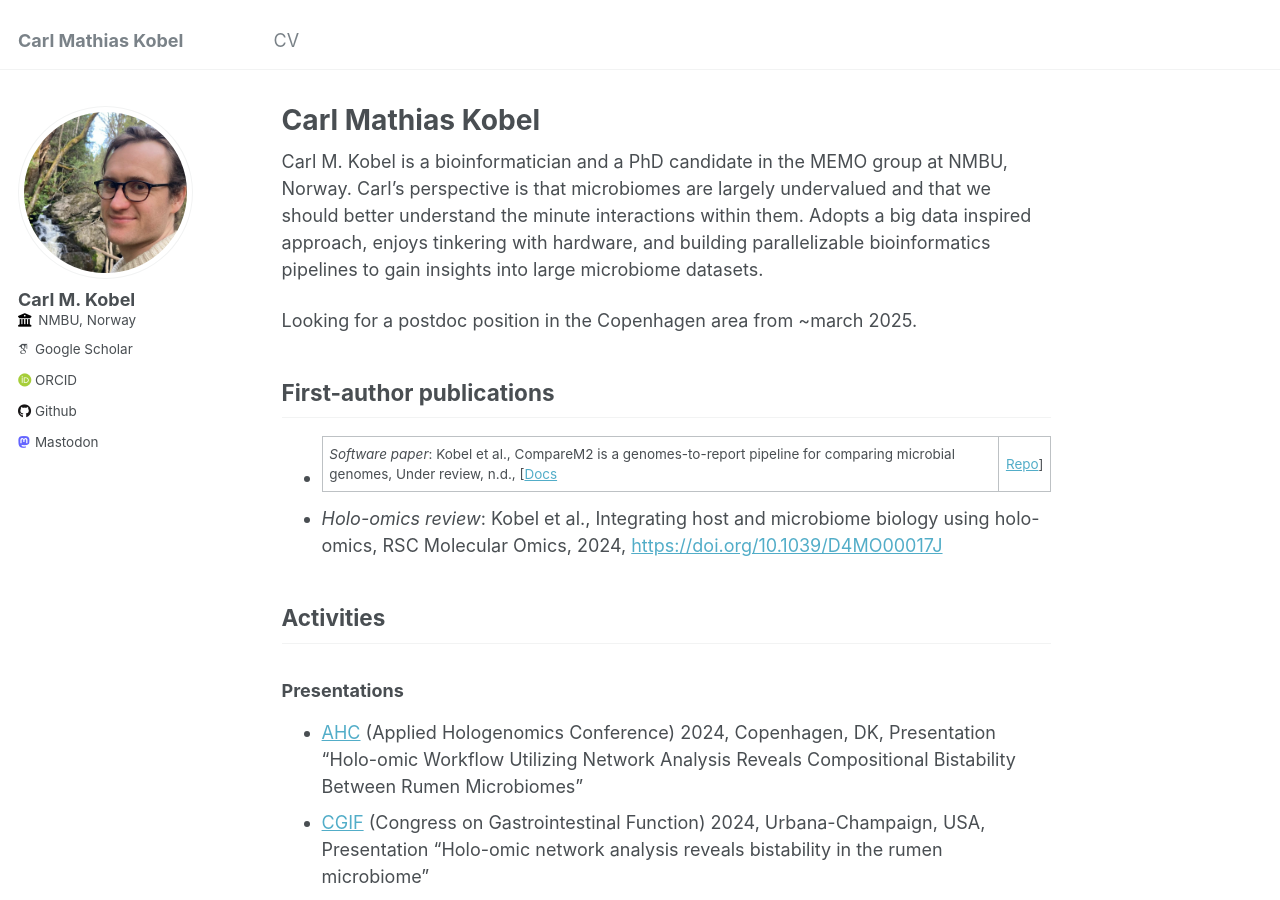
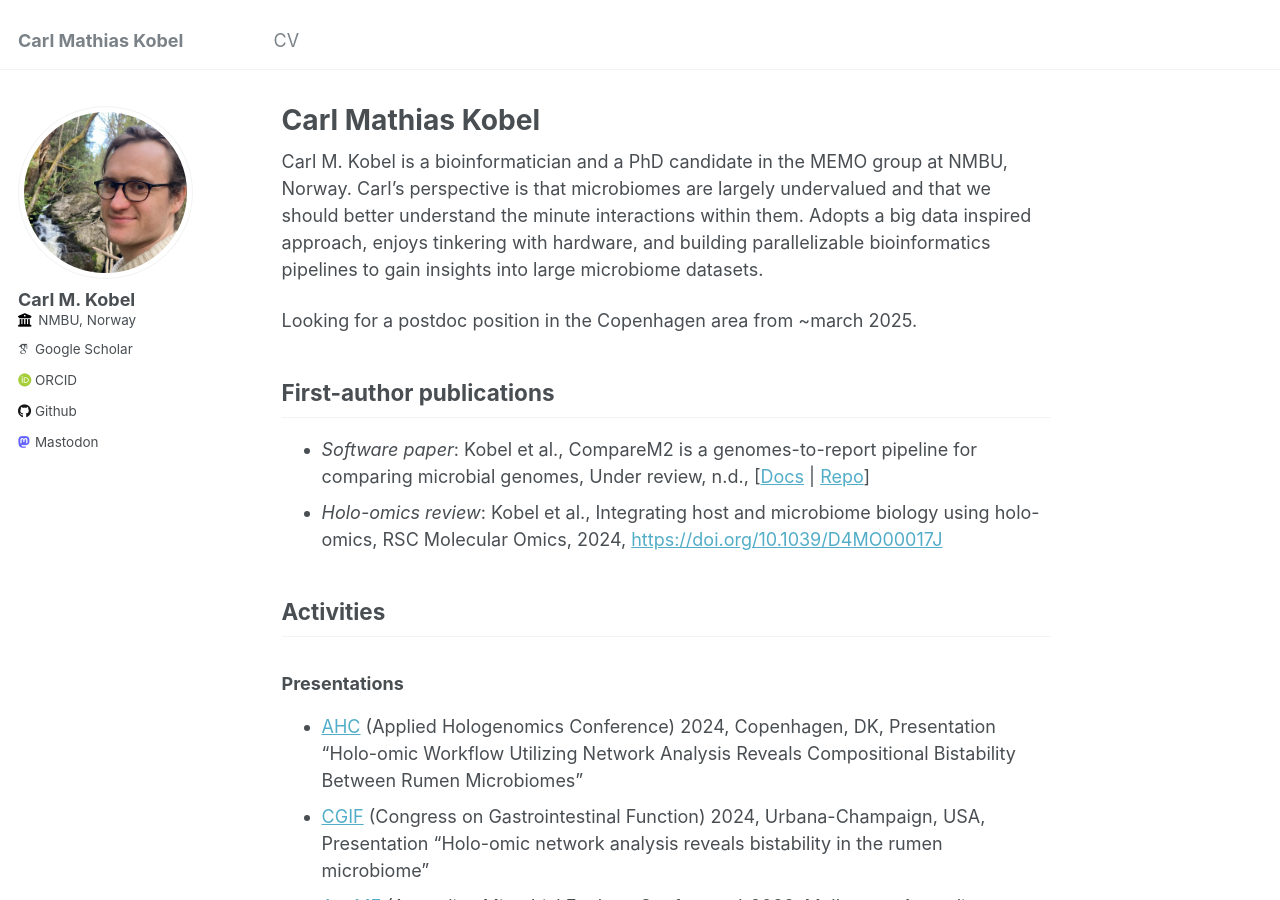
Before and after one commit to cmkobel/cmkobel.github.io, a Jekyll site: the page built from _pages/about.md, in a window 1280 px wide and 900 px high. Built offline with Jekyll 4.4.1, drawn with Linux system fonts in a browser that asks for light colours; some web fonts are replaced.

```diff
--- a/_pages/about.md
+++ b/_pages/about.md
@@ -14,7 +14,7 @@ Looking for a postdoc position in the Copenhagen area from ~march 2025.
 
 ## First-author publications
 
-  - *Software paper*: Kobel et al., CompareM2 is a genomes-to-report pipeline for comparing microbial genomes, Under review, n.d., [[Docs](https://comparem2.readthedocs.io/) | [Repo](https://github.com/cmkobel/CompareM2)]
+  - *Software paper*: Kobel et al., CompareM2 is a genomes-to-report pipeline for comparing microbial genomes, Under review, n.d., [[Docs](https://comparem2.readthedocs.io/) \| [Repo](https://github.com/cmkobel/CompareM2)]
   - *Holo-omics review*: Kobel et al., Integrating host and microbiome biology using holo-omics, RSC Molecular Omics, 2024, [https://doi.org/10.1039/D4MO00017J](https://doi.org/10.1039/D4MO00017J)
 
 ## Activities
```
